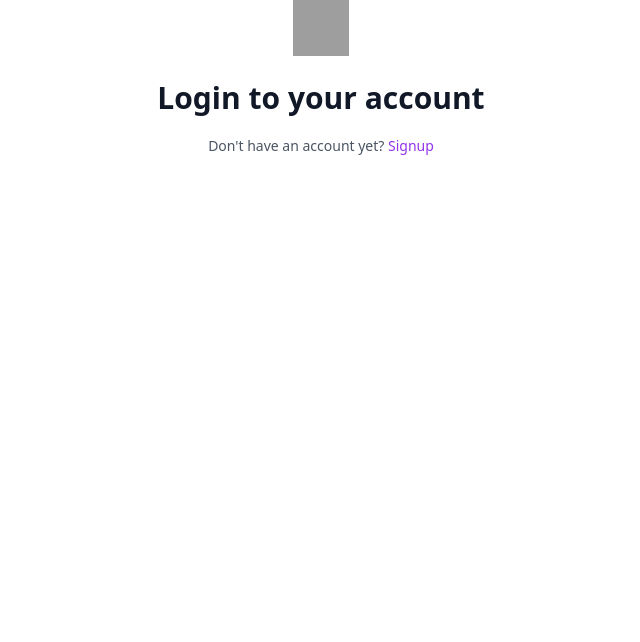
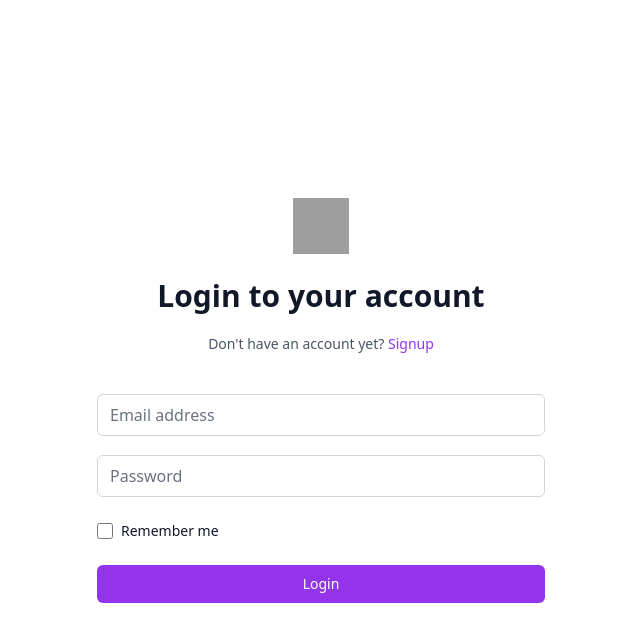
Before and after one commit to Ariel013/TSI_Test, a React (Create React App) app in the folder frontend/tsi_app/: page /signup in a window 1280 px wide. Shown: the top 642 px of the page, without its empty margins (319-959 px from the left). Built offline with nearby package versions, Linux system fonts and the light colour scheme; grey boxes are pictures that could not be loaded.

Commit message:
[FIX] Register && Login Page

```diff
--- /dev/null
+++ b/frontend/tsi_app/src/components/FormAction.jsx
@@ -0,0 +1,24 @@
+export default function FormAction({
+    handleSubmit,
+    type='Button',
+    action='submit',
+    text
+}){
+    return(
+        <>
+        {
+            type==='Button' ?
+            <button
+                type={action}
+                className="group relative w-full flex justify-center py-2 px-4 border border-transparent text-sm font-medium rounded-md text-white bg-purple-600 hover:bg-purple-700 focus:outline-none focus:ring-2 focus:ring-offset-2 focus:ring-purple-500 mt-10"
+                onSubmit={handleSubmit}
+            >
+
+                {text}
+            </button>
+            :
+            <></>
+        }
+        </>
+    )
+}
--- /dev/null
+++ b/frontend/tsi_app/src/components/FormExtra.jsx
@@ -0,0 +1,24 @@
+export default function FormExtra(){
+    return(
+        <div className="flex items-center justify-between ">
+        <div className="flex items-center">
+          <input
+            id="remember-me"
+            name="remember-me"
+            type="checkbox"
+            className="h-4 w-4 text-purple-600 focus:ring-purple-500 border-gray-300 rounded"
+          />
+          <label htmlFor="remember-me" className="ml-2 block text-sm text-gray-900">
+            Remember me
+          </label>
+        </div>
+
+        {/* <div className="text-sm">
+          <a href="#" className="font-medium text-purple-600 hover:text-purple-500">
+            Forgot your password?
+          </a>
+        </div> */}
+      </div>
+
+    )
+}
--- /dev/null
+++ b/frontend/tsi_app/src/components/Input.jsx
@@ -0,0 +1,32 @@
+const fixedInputClass="rounded-md appearance-none relative block w-full px-3 py-2 border border-gray-300 placeholder-gray-500 text-gray-900 focus:outline-none focus:ring-purple-500 focus:border-purple-500 focus:z-10 sm:text-sm"
+
+export default function Input({
+    handleChange,
+    value,
+    labelText,
+    labelFor,
+    id,
+    name,
+    type,
+    isRequired=false,
+    placeholder,
+    customClass
+}){
+    return(
+        <div className="my-5">
+            <label htmlFor={labelFor} className="sr-only">
+              {labelText}
+            </label>
+            <input
+              onChange={handleChange}
+              value={value}
+              id={id}
+              name={name}
+              type={type}
+              required={isRequired}
+              className={fixedInputClass+customClass}
+              placeholder={placeholder}
+            />
+          </div>
+    )
+}
--- /dev/null
+++ b/frontend/tsi_app/src/components/Login.jsx
@@ -0,0 +1,69 @@
+import { useState } from 'react';
+import { loginFields } from "../constants/formFields";
+import FormAction from "./FormAction";
+import FormExtra from "./FormExtra";
+import Input from "./Input";
+
+const fields=loginFields;
+let fieldsState = {};
+fields.forEach(field=>fieldsState[field.id]='');
+
+export default function Login(){
+    const [loginState,setLoginState]=useState(fieldsState);
+
+    const handleChange=(e)=>{
+        setLoginState({...loginState,[e.target.id]:e.target.value})
+    }
+
+    const handleSubmit=(e)=>{
+        e.preventDefault();
+        authenticateUser();
+    }
+
+    //Handle Login API Integration here
+    const authenticateUser = () =>{
+
+        const endpoint = `http://localhost:5000/api/user`;
+        fetch(endpoint,
+            {
+                method: 'POST',
+                headers: {
+                    'Content-Type': 'application/json'
+                },
+                body:JSON.stringify(loginFields)
+            }).then(response=>response.json())
+            .then(data=>{
+                //API Success from Login API
+            })
+            .catch(error=>console.log(error))
+
+    }
+
+    return(
+        <form className="mt-8 space-y-6" onSubmit={handleSubmit}>
+        <div className="-space-y-px">
+            {
+                fields.map(field=>
+                        <Input
+                            key={field.id}
+                            handleChange={handleChange}
+                            value={loginState[field.id]}
+                            labelText={field.labelText}
+                            labelFor={field.labelFor}
+                            id={field.id}
+                            name={field.name}
+                            type={field.type}
+                            isRequired={field.isRequired}
+                            placeholder={field.placeholder}
+                    />
+
+                )
+            }
+        </div>
+
+        <FormExtra/>
+        <FormAction handleSubmit={handleSubmit} text="Login"/>
+
+      </form>
+    )
+}
--- /dev/null
+++ b/frontend/tsi_app/src/components/Signup.jsx
@@ -0,0 +1,54 @@
+import { useState } from 'react';
+import { signupFields } from "../constants/formFields"
+import FormAction from "./FormAction";
+import Input from "./Input";
+
+const fields=signupFields;
+let fieldsState={};
+
+fields.forEach(field => fieldsState[field.id]='');
+
+export default function Signup(){
+  const [signupState,setSignupState]=useState(fieldsState);
+
+  const handleChange=(e)=>setSignupState({...signupState,[e.target.id]:e.target.value});
+
+  const handleSubmit=(e)=>{
+    e.preventDefault();
+    console.log(signupState)
+    createAccount()
+  }
+
+  //handle Signup API Integration here
+  const createAccount=()=>{
+
+  }
+
+    return(
+        <form className="mt-8 space-y-6" onSubmit={handleSubmit}>
+        <div className="">
+        {
+                fields.map(field=>
+                        <Input
+                            key={field.id}
+                            handleChange={handleChange}
+                            value={signupState[field.id]}
+                            labelText={field.labelText}
+                            labelFor={field.labelFor}
+                            id={field.id}
+                            name={field.name}
+                            type={field.type}
+                            isRequired={field.isRequired}
+                            placeholder={field.placeholder}
+                    />
+
+                )
+            }
+          <FormAction handleSubmit={handleSubmit} text="Signup" />
+        </div>
+
+
+
+      </form>
+    )
+}
--- a/frontend/tsi_app/src/pages/Login.jsx
+++ b/frontend/tsi_app/src/pages/Login.jsx
@@ -1,14 +1,20 @@
-import Header from "../components/auth/Header";
-
+import Header from "../components/Header";
+import Login from "../components/Login";
 export default function LoginPage() {
     return (
         <>
-            <Header
-                heading="Login to your account"
-                paragraph="Don't have an account yet? "
-                linkName="Signup"
-                linkUrl="/signup"
-            />
+            <div className="min-h-full h-screen flex items-center justify-center py-12 px-4 sm:px-6 lg:px-8">
+                <div className="max-w-md w-full space-y-8">
+                    <Header
+                        heading="Login to your account"
+                        paragraph="Don't have an account yet? "
+                        linkName="Signup"
+                        linkUrl="/register"
+                    />
+                    <Login />
+                </div>
+            </div>
         </>
+
     )
 }
--- a/frontend/tsi_app/src/pages/Signup.jsx
+++ b/frontend/tsi_app/src/pages/Signup.jsx
@@ -0,0 +1,20 @@
+import Header from "../components/Header";
+import Signup from "../components/Signup";
+
+export default function SignupPage() {
+    return (
+        <>
+            <div className="min-h-full h-screen flex items-center justify-center py-12 px-4 sm:px-6 lg:px-8">
+                <div className="max-w-md w-full space-y-8">
+                    <Header
+                        heading="Signup to create an account"
+                        paragraph="Already have an account? "
+                        linkName="Login"
+                        linkUrl="/signup"
+                    />
+                    <Signup />
+                </div>
+            </div>
+        </>
+    )
+}
```
Also changed, not shown: frontend/tsi_app/src/components/Header.jsx (renamed from frontend/tsi_app/src/components/auth/Header.jsx), frontend/tsi_app/src/constants/formFields.js (line endings or trailing spaces).
